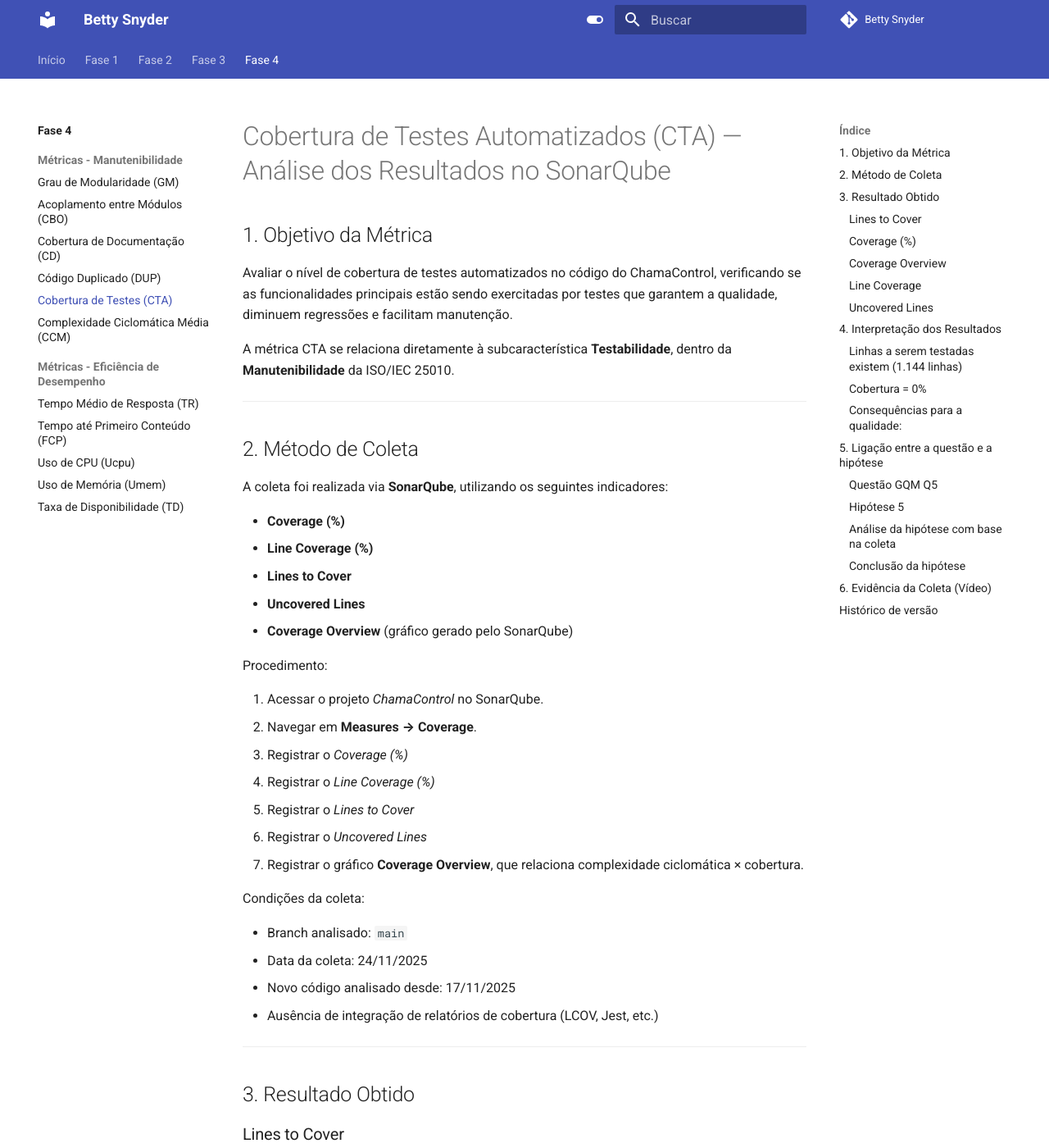
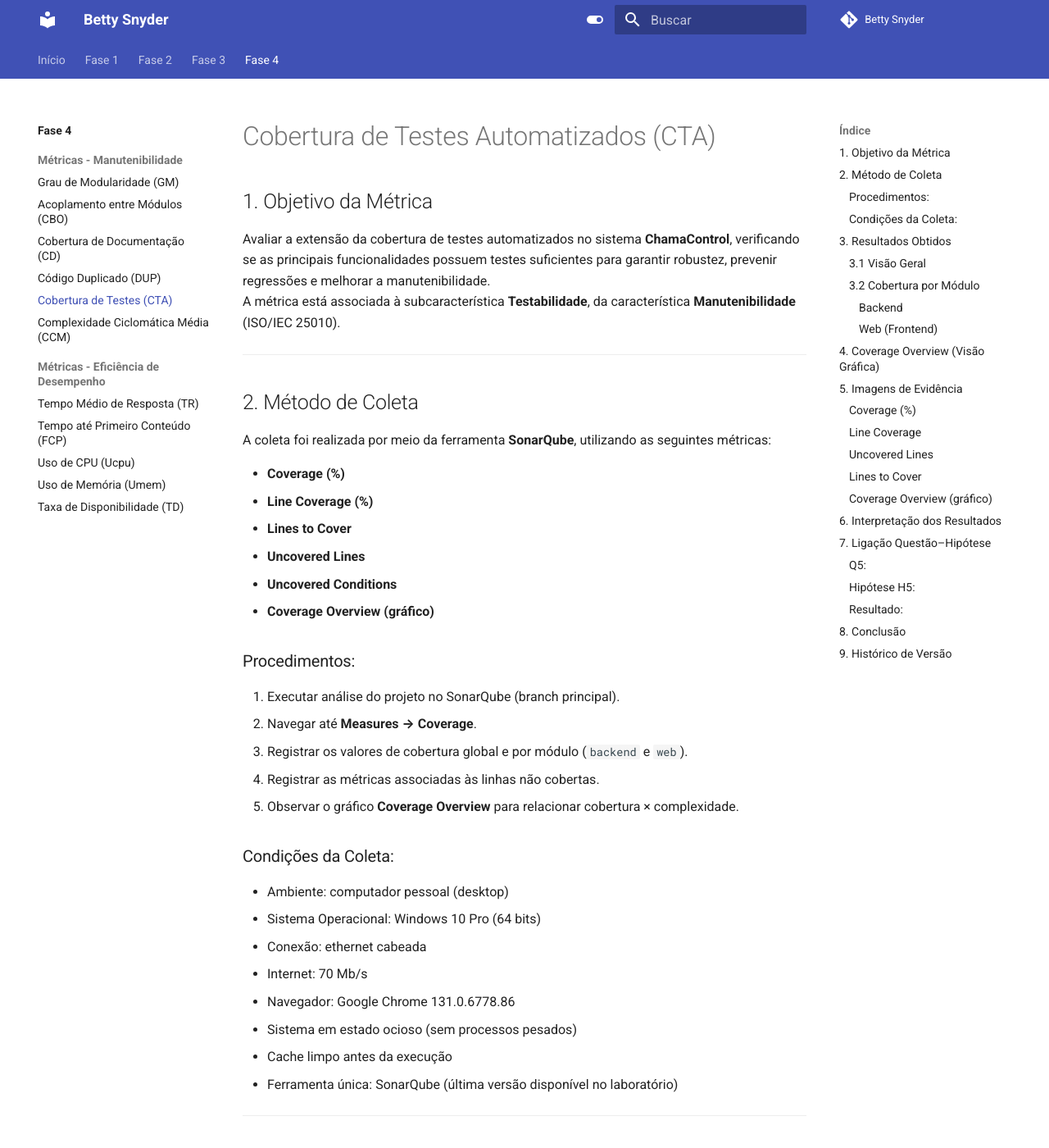
Before and after one commit to FCTE-Qualidade-de-Software-1/2025-2_T01_BETTY-SNYDER, an MkDocs documentation site: the page built from docs/Fase 4/metricas/manutenibilidade/cobertura-testes-cta.md, in a window 1280 px wide and 1400 px high. Shown: the whole window at 82% size. Built offline with MkDocs 1.6.1 and Material for MkDocs 9.7.7, drawn with Linux system fonts in a browser that asks for light colours; comment, search, counter and statistics services are not loaded; some of the changed text lies outside the part shown.

Commit message:
docs: ajustando CTA

```diff
--- a/docs/Fase 4/metricas/manutenibilidade/cobertura-testes-cta.md
+++ b/docs/Fase 4/metricas/manutenibilidade/cobertura-testes-cta.md
@@ -1,140 +1,156 @@
-# Cobertura de Testes Automatizados (CTA) — Análise dos Resultados no SonarQube
+# Cobertura de Testes Automatizados (CTA)
 
 ## 1. Objetivo da Métrica
-Avaliar o nível de cobertura de testes automatizados no código do ChamaControl, verificando se as funcionalidades principais estão sendo exercitadas por testes que garantem a qualidade, diminuem regressões e facilitam manutenção.
-
-A métrica CTA se relaciona diretamente à subcaracterística **Testabilidade**, dentro da **Manutenibilidade** da ISO/IEC 25010.
+Avaliar a extensão da cobertura de testes automatizados no sistema **ChamaControl**, verificando se as principais funcionalidades possuem testes suficientes para garantir robustez, prevenir regressões e melhorar a manutenibilidade.
+A métrica está associada à subcaracterística **Testabilidade**, da característica **Manutenibilidade** (ISO/IEC 25010).
 
 ---
 
 ## 2. Método de Coleta
-A coleta foi realizada via **SonarQube**, utilizando os seguintes indicadores:
+A coleta foi realizada por meio da ferramenta **SonarQube**, utilizando as seguintes métricas:
 
 - **Coverage (%)**
 - **Line Coverage (%)**
 - **Lines to Cover**
 - **Uncovered Lines**
-- **Coverage Overview** (gráfico gerado pelo SonarQube)
+- **Uncovered Conditions**
+- **Coverage Overview (gráfico)**
 
-Procedimento:
+### Procedimentos:
+1. Executar análise do projeto no SonarQube (branch principal).
+2. Navegar até **Measures → Coverage**.
+3. Registrar os valores de cobertura global e por módulo (`backend` e `web`).
+4. Registrar as métricas associadas às linhas não cobertas.
+5. Observar o gráfico **Coverage Overview** para relacionar cobertura × complexidade.
 
-1. Acessar o projeto *ChamaControl* no SonarQube.
-2. Navegar em **Measures → Coverage**.
-3. Registrar o *Coverage (%)*
-4. Registrar o *Line Coverage (%)*
-5. Registrar o *Lines to Cover*
-6. Registrar o *Uncovered Lines*
-4. Registrar o gráfico **Coverage Overview**, que relaciona complexidade ciclomática × cobertura.
-
-Condições da coleta:
-
-- Branch analisado: `main`
-- Data da coleta: 24/11/2025
-- Novo código analisado desde: 17/11/2025
-- Ausência de integração de relatórios de cobertura (LCOV, Jest, etc.)
+### Condições da Coleta:
+- Ambiente: computador pessoal (desktop)
+- Sistema Operacional: Windows 10 Pro (64 bits)
+- Conexão: ethernet cabeada
+- Internet: 70 Mb/s
+- Navegador: Google Chrome 131.0.6778.86
+- Sistema em estado ocioso (sem processos pesados)
+- Cache limpo antes da execução
+- Ferramenta única: SonarQube (última versão disponível no laboratório)
 
 ---
 
-## 3. Resultado Obtido
+## 3. Resultados Obtidos
 
-### Lines to Cover
-![Lines to Cover](../../../assets/linesToCover.jpeg)
+### 3.1 Visão Geral
+- **Coverage geral:** **23,2%**
+- **Line Coverage geral:** **18,0%**
+- **Lines to Cover:** **761**
+- **Uncovered Lines:** **624**
+- **Linhas cobertas:** 137 (17,9% do total)
 
-- Total: **1.144 linhas**
-- Backend: **865**
-- Web: **279**
+### 3.2 Cobertura por Módulo
+
+#### **Backend**
+- **Line Coverage:** 28,4%
+- **Coverage:** 35,3%
+- **Lines to Cover:** 482
+- **Uncovered Lines:** 345
+
+O backend possui parte dos testes implementados, resultando em uma cobertura moderada, porém ainda insuficiente.
+
+#### **Web (Frontend)**
+- **Line Coverage:** 0%
+- **Coverage:** 0%
+- **Lines to Cover:** 279
+- **Uncovered Lines:** 279
+
+O frontend não possui nenhum teste automatizado, deixando toda a camada visual e lógica de interação sem proteção.
 
 ---
 
-### Coverage (%)
-![Coverage](../../../assets/coverage.jpeg)
+## 4. Coverage Overview (Visão Gráfica)
+O gráfico do SonarQube mostra:
 
-- Cobertura total: **0.0%**
-- Backend: **0.0%** (865 linhas descobertas)
-- Web: **0.0%** (279 linhas descobertas)
+- A maioria dos arquivos com **cobertura entre 0% e 5%**
+- Arquivos de **alta complexidade ciclomática** com **baixa ou nenhuma cobertura**
+- Poucas bolhas com cobertura alta, todas de arquivos simples e pouco relevantes
 
 ---
 
-### Coverage Overview
-![Coverage Overview](../../../assets/coverageOverview.jpeg)
+## 5. Imagens de Evidência
 
-> Observação: Todas as bolhas estão na faixa de **0% de cobertura**, indicando ausência de testes instrumentados.
+### **Coverage (%)**
+![coverage-img](../../../assets/coverage.jpeg)
+
+### **Line Coverage**
+![line-coverage-img](../../../assets/lineCoverage.jpeg)
+
+### **Uncovered Lines**
+![uncovered-lines-img](../../../assets/uncoveredLines.jpeg)
+
+### **Lines to Cover**
+![lines-to-cover-img](../../../assets/linesToCover.jpeg)
+
+### **Coverage Overview (gráfico)**
+![overview-graph-img](../../../assets/coverageOverview.jpeg)
 
 ---
 
-### Line Coverage
-![Line Coverage](../../../assets/lineCoverage.jpeg)
+## 6. Interpretação dos Resultados
 
-- Line Coverage total: **0.0%**
+Com base nos limites definidos na [Fase 2](../../../Fase%202/index.md):
+
+- **≥ 80%** → excelente
+- **60–79%** → adequado
+- **< 60%** → insuficiente
+
+O projeto apresenta:
+
+- **23,2% de Coverage geral**
+- **18% de Line Coverage geral**
+
+Logo, a testabilidade do sistema é considerada **baixa**.
+
+Principais pontos:
+
+- O **backend** possui alguma cobertura (28,4%), mas longe do ideal.
+- O **frontend** não possui cobertura alguma **(0%)**, incluindo arquivos críticos como `Dashboard.jsx`.
+- Alta quantidade de linhas não cobertas (**624**), prejudicando confiança e previsibilidade do sistema.
+- A baixa cobertura combinada com alta complexidade em alguns arquivos aumenta a probabilidade de regressões.
 
 ---
 
-### Uncovered Lines
-![Uncovered Lines](../../../assets/uncoverdedLines.jpeg)
+## 7. Ligação Questão–Hipótese
 
-- Total de linhas não cobertas: **1.144**
-- Backend: **865**
-- Web: **279**
+### **Q5:**
+“*O código permite a criação e execução eficiente de testes automatizados?*”
+
+### **Hipótese H5:**
+“*As funções principais possuem cobertura ≥ 80%.*”
+
+### **Resultado:**
+A hipótese foi **refutada**.
+
+O nível atual de cobertura não evidencia criação eficiente de testes. O percentual está muito abaixo do mínimo desejável e o frontend está completamente sem testes.
 
 ---
 
-## 4. Interpretação dos Resultados
-A análise consolidada das métricas mostra que:
+## 8. Conclusão
 
-### Linhas a serem testadas existem (1.144 linhas)
-Isso significa que o SonarQube reconheceu estruturas de código passíveis de teste.
+A métrica **Cobertura de Testes Automatizados (CTA)** demonstra que:
 
-### Cobertura = **0%**
-Todas as métricas de cobertura apresentam **zero**:
+- Apenas o backend possui testes, mas insuficientes.
+- O frontend está totalmente sem cobertura.
+- Apenas **137** de **761** linhas estão cobertas.
+- O projeto apresenta **baixa testabilidade**, exigindo priorização urgente de testes.
 
-- Coverage (%) = **0.0%**
-- Line Coverage (%) = **0.0%**
-- Uncovered Lines = **100% das lines to cover**
-- Coverage Overview = todas as bolhas no eixo dos 0%
+Recomenda-se:
 
-Isso confirma que:
-
-> **Nenhum teste automatizado foi detectado ou executado com relatório de cobertura integrado.**
-
-Ou seja:
-
-- Pode existir testes manuais
-- Pode existir testes automatizados **sem relatório LCOV**
-- Mas o SonarQube não recebeu nenhum dado de cobertura (LCOV, XML, etc.)
-
-### Consequências para a qualidade:
-- A testabilidade prática não é verificada
-- Riscos maiores de regressões
-- Dificuldade de validar hipóteses que dependem de testes
-- Baixa confiabilidade estrutural do código
+- Implementar testes unitários e de integração no backend
+- Criar testes para componentes React
+- Priorizar arquivos de alta complexidade ciclomática
+- Automatizar testes de rotas principais e fluxos críticos
 
 ---
 
-## 5. Ligação entre a questão e a hipótese
+## 9. Histórico de Versão
 
-### Questão GQM Q5
-"**O código permite a criação e execução eficiente de testes automatizados?**"
-
-### Hipótese 5
-"**As funções principais possuem cobertura de teste automatizado superior a 80%.**"
-
-### Análise da hipótese com base na coleta
-- Cobertura medida = **0%**
-- Linhas totalmente não cobertas = **1.144**
-- Não há nenhum arquivo com cobertura > 0%
-
-### Conclusão da hipótese
-A hipótese é **refutada**.
-
-> **Com 0% de cobertura, não há evidência de que os testes automatizados existem ou exercitam qualquer funcionalidade do sistema.**
-
----
-
-## 6. Evidência da Coleta (Vídeo)
-
-> Link do vídeo.
-
-## Histórico de versão
-| Versão | Data       | Descrição                                                                                                         | Autor(es)                                        | Revisor(es)                                |
-| ------ | ---------- | ----------------------------------------------------------------------------------------------------------------- | ------------------------------------------------ | ------------------------------------------ |
-| 1.0    | 17/11/2025 | Criação do documento                                                                                        | [Leonardo Sauma](https://github.com/leohssjr), [Gabriel Soares](https://github.com/SAnjos3) |                                            |
+| Versão | Data | Descrição | Autor(es) | Revisor(es) |
+|--------|------------|------------------------------|-------------------------------|----------------|
+| 1.0 | 27/11/2025 | Criação do documento | [Leonardo Sauma](https://github.com/leohssjr) |  |
```
Also changed, not shown: docs/assets/coverage.jpeg, docs/assets/coverageOverview.jpeg, docs/assets/lineCoverage.jpeg, docs/assets/linesToCover.jpeg, docs/assets/uncoverdedLines.jpeg (deleted), docs/assets/uncoveredLines.jpeg (added).
